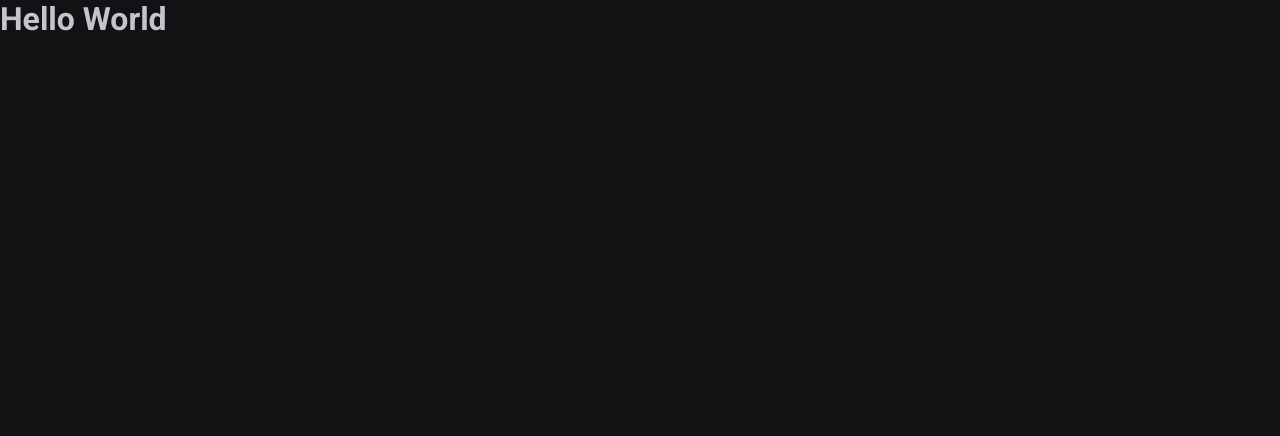
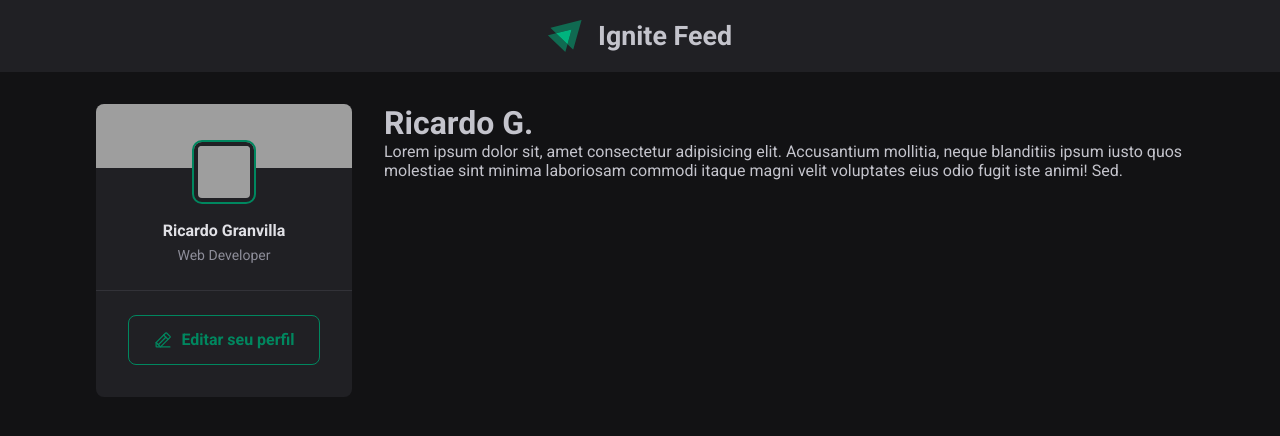
Before and after one commit to rgranvilla/rocketseat, a React (Vite) app in the folder courses/ignite/reactjs_v2022/01-IgniteFeed/: page / in a window 1280 px wide. Shown: the top 436 px of the page. Built offline with nearby package versions, Linux system fonts and the light colour scheme; grey boxes are pictures that could not be loaded.

Commit message:
feat(ignite_feed): layout component created

```diff
--- a/courses/ignite/reactjs_v2022/01-IgniteFeed/src/App.jsx
+++ b/courses/ignite/reactjs_v2022/01-IgniteFeed/src/App.jsx
@@ -1,9 +1,13 @@
+import { Header } from './components/Header'
+import { Layout } from './components/Layout'
+
 import './styles/global.css'
 
 function App() {
   return (
     <>
-      <h1>Hello World</h1>
+      <Header />
+      <Layout />
     </>
   )
 }
--- /dev/null
+++ b/courses/ignite/reactjs_v2022/01-IgniteFeed/src/components/Layout/Layout.jsx
@@ -0,0 +1,21 @@
+import { Sidebar } from '../Sidebar/Sidebar'
+import styles from './Layout.module.css'
+
+function Layout() {
+  return (
+    <div className={styles.wrapper}>
+      <Sidebar />
+
+      <main>
+        <h1>Ricardo G.</h1>
+        <p>
+          Lorem ipsum dolor sit, amet consectetur adipisicing elit. Accusantium
+          mollitia, neque blanditiis ipsum iusto quos molestiae sint minima
+          laboriosam commodi itaque magni velit voluptates eius odio fugit iste
+          animi! Sed.
+        </p>
+      </main>
+    </div>
+  )
+}
+export { Layout }
--- /dev/null
+++ b/courses/ignite/reactjs_v2022/01-IgniteFeed/src/components/Layout/Layout.module.css
@@ -0,0 +1,10 @@
+.wrapper {
+  max-width: 70rem;
+  margin: 2rem auto;
+  padding: 0 1rem;
+
+  display: grid;
+  grid-template-columns: 256px 1fr;
+  gap: 2rem;
+  align-items: flex-start;
+}
--- /dev/null
+++ b/courses/ignite/reactjs_v2022/01-IgniteFeed/src/components/Layout/index.js
@@ -0,0 +1,3 @@
+import { Layout } from './Layout'
+
+export { Layout }
```
